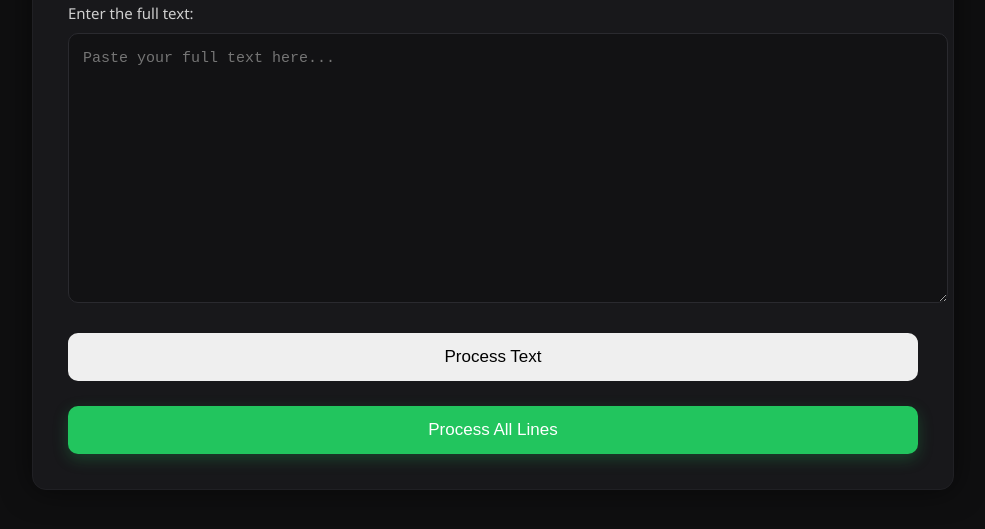
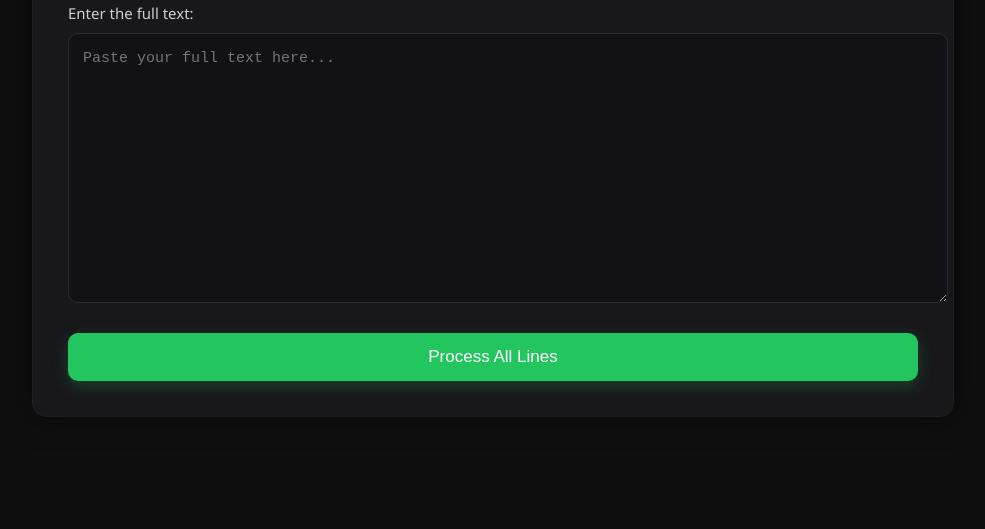
Before and after one commit to ah1118/FPL, a plain HTML site: page index.html in a window 1280 px wide. Shown: the part 169-698 px from the top of the page, without its empty margins (147-1132 px from the left). Drawn offline with Linux system fonts and the light colour scheme.

```diff
--- a/index.html
+++ b/index.html
@@ -18,10 +18,7 @@
         <label class="label">Enter the full text:</label>
         <textarea id="mainInput" class="big-input" placeholder="Paste your full text here..."></textarea>
 
-        <!-- Process Text Button -->
-        <button id="processTextBtn" class="btn primary-btn">Process Text</button>
-
-        <!-- Dynamic fields appear here -->
+        <!-- Hidden container (no previews now) -->
         <div id="linesContainer" class="lines-container"></div>
 
         <!-- Process All Lines Button -->
```
